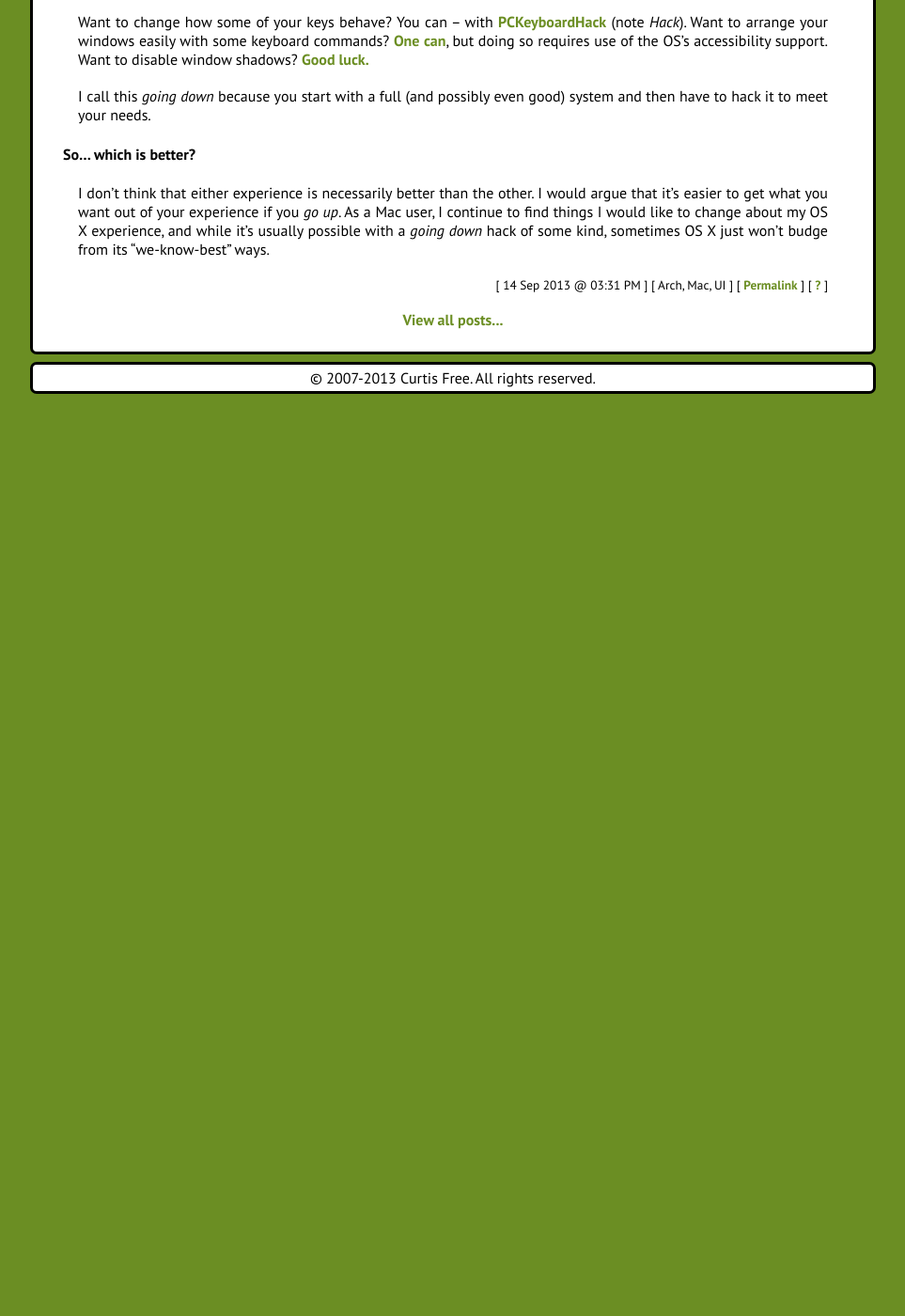
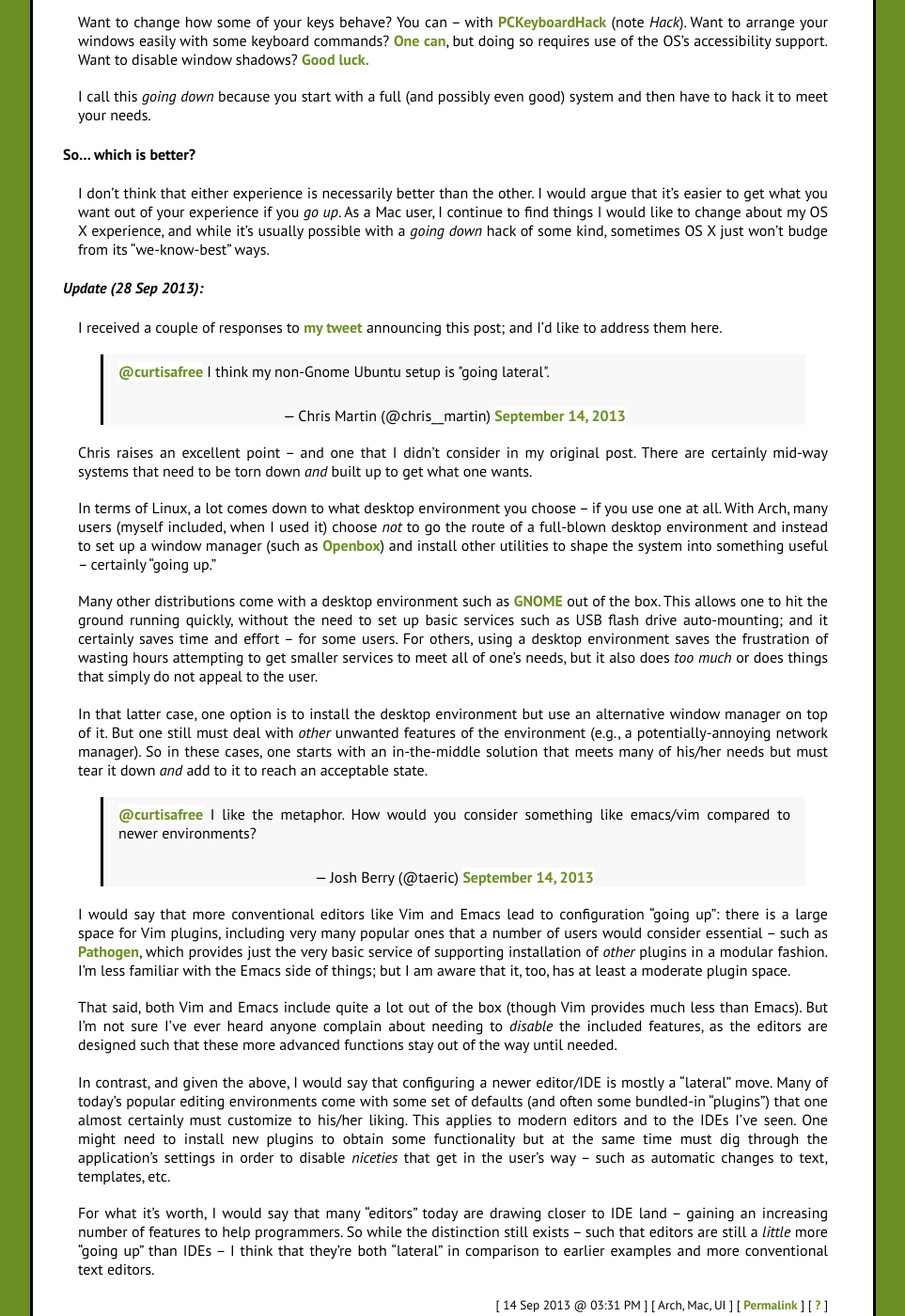
Before and after one commit to cfree3/curtisfree.com, a Jekyll site: the page built from _posts/2013-09-14-elevator_configuration.md, in a window 1280 px wide and 1400 px high, scrolled down 975 px. Shown: the whole window at 94% size, without its empty margins (158-1121 px from the left). Built offline with Jekyll 4.4.1, drawn with Linux system fonts in a browser that asks for light colours; comment, search, counter and statistics services are not loaded; before the commit the page ends 1414 px from its top, so only the background shows below that.

Commit message:
Update latest post with responses to tweets

```diff
--- a/_posts/2013-09-14-elevator_configuration.md
+++ b/_posts/2013-09-14-elevator_configuration.md
@@ -60,10 +60,79 @@ easier to get what you want out of your experience if you _go up_. As a Mac user
 things I would like to change about my OS X experience, and while it's usually possible with a
 _going down_ hack of some kind, sometimes OS X just won't budge from its "we-know-best" ways.
 
-[arch]:     http://archlinux.org
-[mac]:      http://apple.com/mac
-[haxie]:    https://en.wikipedia.org/w/index.php?title=Haxie&oldid=560332629
-[unsanity]: http://arstechnica.com/civis/viewtopic.php?p=24502203
-[pckh]:     https://pqrs.org/macosx/keyremap4macbook/pckeyboardhack.html.en
-[slate]:    https://github.com/jigish/slate
-[shadows]:  http://apple.stackexchange.com/q/61924
+#### _Update (28 Sep 2013):_
+
+I received a couple of responses to [my tweet][tweet] announcing this post; and I'd like to address
+them here.
+
+<blockquote class="twitter-tweet" data-conversation="none" align="center"><p><a
+href="https://twitter.com/curtisafree">@curtisafree</a> I think my non-Gnome
+Ubuntu setup is &quot;going lateral&quot;.</p>&mdash; Chris Martin
+(@chris__martin) <a
+href="https://twitter.com/chris__martin/statuses/378907878742310912">September
+14, 2013</a></blockquote> <script async src="//platform.twitter.com/widgets.js"
+charset="utf-8"></script>
+
+Chris raises an excellent point -- and one that I didn't consider in my original post. There are
+certainly mid-way systems that need to be torn down _and_ built up to get what one wants.
+
+In terms of Linux, a lot comes down to what desktop environment you choose -- if you use one at all.
+With Arch, many users (myself included, when I used it) choose _not_ to go the route of a full-blown
+desktop environment and instead to set up a window manager (such as [Openbox][openbox]) and install
+other utilities to shape the system into something useful -- certainly "going up."
+
+Many other distributions come with a desktop environment such as [GNOME][gnome] out of the box. This
+allows one to hit the ground running quickly, without the need to set up basic services such as USB
+flash drive auto-mounting; and it certainly saves time and effort -- for some users. For others,
+using a desktop environment saves the frustration of wasting hours attempting to get smaller
+services to meet all of one's needs, but it also does _too much_ or does things that simply do not
+appeal to the user.
+
+In that latter case, one option is to install the desktop environment but use an alternative window
+manager on top of it. But one still must deal with _other_ unwanted features of the environment
+(e.g., a potentially-annoying network manager). So in these cases, one starts with an in-the-middle
+solution that meets many of his/her needs but must tear it down _and_ add to it to reach an
+acceptable state.
+
+<blockquote class="twitter-tweet" data-conversation="none" align="center"><p><a
+href="https://twitter.com/curtisafree">@curtisafree</a> I like the metaphor.
+How would you consider something like emacs/vim compared to newer
+environments?</p>&mdash; Josh Berry (@taeric) <a
+href="https://twitter.com/taeric/statuses/378931330345476097">September 14,
+2013</a></blockquote> <script async src="//platform.twitter.com/widgets.js"
+charset="utf-8"></script>
+
+I would say that more conventional editors like Vim and Emacs lead to configuration
+"going up": there is a large space for Vim plugins, including very many popular ones that a number of
+users would consider essential -- such as [Pathogen][pathogen], which provides just the very basic
+service of supporting installation of _other_ plugins in a modular fashion. I'm less familiar with
+the Emacs side of things; but I am aware that it, too, has at least a moderate plugin space.
+
+That said, both Vim and Emacs include quite a lot out of the box (though Vim provides much less than
+Emacs). But I'm not sure I've ever heard anyone complain about needing to _disable_ the included
+features, as the editors are designed such that these more advanced functions stay out of the way
+until needed.
+
+In contrast, and given the above, I would say that configuring a newer editor/IDE is mostly a
+"lateral" move. Many of today's popular editing environments come with some set of defaults (and
+often some bundled-in "plugins") that one almost certainly must customize to his/her liking. This
+applies to modern editors and to the IDEs I've seen. One might need to install new plugins to obtain
+some functionality but at the same time must dig through the application's settings in order to
+disable _niceties_ that get in the user's way -- such as automatic changes to text, templates, etc.
+
+For what it's worth, I would say that many "editors" today are drawing closer to IDE land -- gaining
+an increasing number of features to help programmers. So while the distinction still exists -- such
+that editors are still a _little_ more "going up" than IDEs -- I think that they're both "lateral"
+in comparison to earlier examples and more conventional text editors.
+
+[arch]:        http://archlinux.org
+[mac]:         http://apple.com/mac
+[haxie]:       https://en.wikipedia.org/w/index.php?title=Haxie&oldid=560332629
+[unsanity]:    http://arstechnica.com/civis/viewtopic.php?p=24502203
+[pckh]:        https://pqrs.org/macosx/keyremap4macbook/pckeyboardhack.html.en
+[slate]:       https://github.com/jigish/slate
+[shadows]:     http://apple.stackexchange.com/q/61924
+[tweet]:       https://twitter.com/curtisafree/status/378905271080189952
+[openbox]:     http://openbox.org
+[gnome]:       http://www.gnome.org
+[pathogen]:    https://github.com/tpope/vim-pathogen
```
